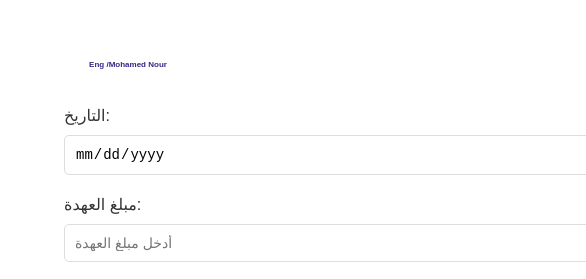
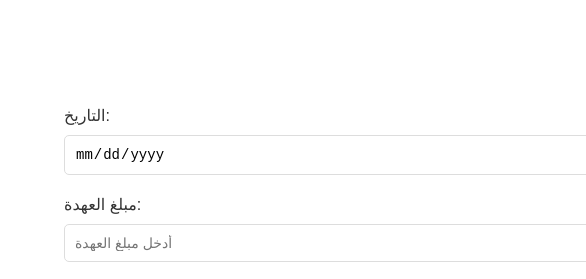
Before and after one commit to MagicDesigns/Magic, a plain HTML site: page index.html in a window 1280 px wide. Shown: the top 279 px of the page, 0-586 px from the left. Drawn offline with Linux system fonts and the light colour scheme.

Commit message:
Update index.html

```diff
--- a/index.html
+++ b/index.html
@@ -12,7 +12,7 @@
     </header>
 
     <div class="container">
-        <div id="heading">Eng /Mohamed Nour</div>
+        <div id="heading"></div>
 
         <div class="input-section">
             <label for="title">التاريخ:</label>
```
